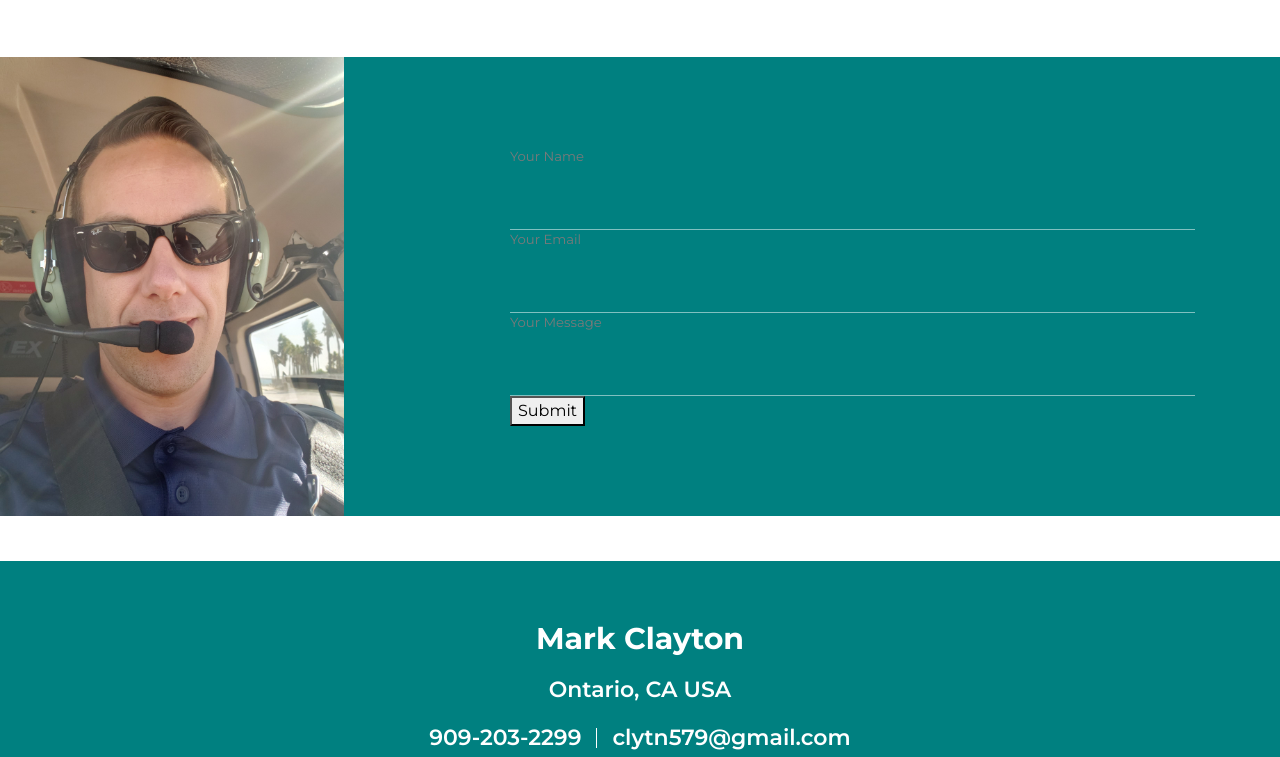
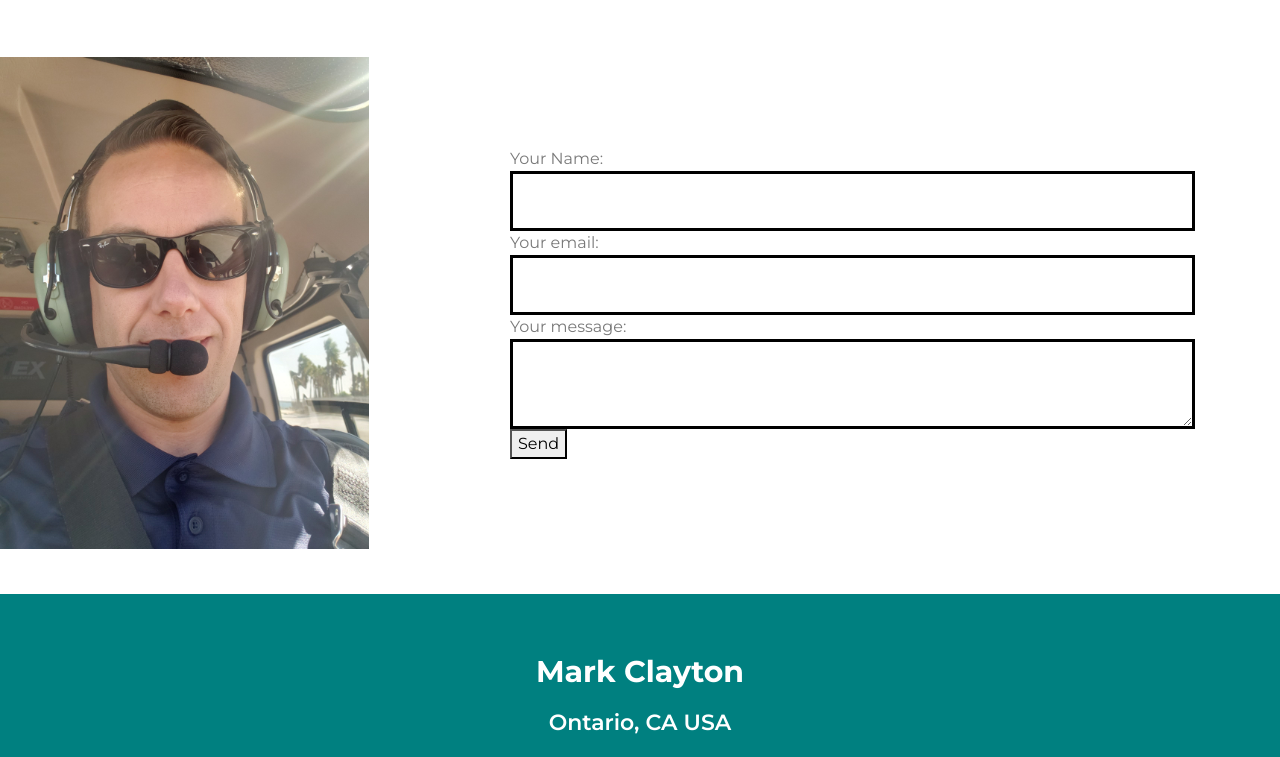
Before and after one commit to ClaytonsCreations/ClaytonsCreations.github.io, a plain HTML site: page index.html in a window 1280 px wide. Shown: the part 3469-4226 px from the top of the page. Drawn offline with nearby package versions, Linux system fonts and the light colour scheme.

Commit message:
contact update

```diff
--- a/css/style.css
+++ b/css/style.css
@@ -1307,7 +1307,7 @@ a:focus {
     position: relative;
     width: 100%;
     margin: 45px 0;
-    background: teal;
+    /* background: teal; */
 }
 
 .contact .container-fluid {
@@ -1322,22 +1322,22 @@ a:focus {
 }
 
 .contact .contact-form input {
-    color: #ffffff;
+    color: black;
     padding: 15px 0;
     background: none;
     border-radius: 0;
-    border: none;
-    border-bottom: 1px solid rgba(256, 256, 256, .5);
+    border: solid;
+    /* border-bottom: 1px solid rgba(256, 256, 256, .5); */
 }
 
 .contact .contact-form textarea {
-    color: #ffffff;
+    color: black;
     height: 90px;
     padding: 15px 0;
     background: none;
     border-radius: 0;
-    border: none;
-    border-bottom: 1px solid rgba(256, 256, 256, .5);
+    border: solid;
+    /* border-bottom: 1px solid rgba(256, 256, 256, .5); */
 }
 
 
@@ -1370,11 +1370,11 @@ form label,
   -webkit-appearance: none;
   -moz-appearance: none;
 }
-form label,
+/* form label,
 form legend {
   font-size: 0.825rem;
   margin-bottom: 0.5rem;
-}
+} */
 input[type=text],
 textarea {
     -webkit-appearance: none;
--- a/index.html
+++ b/index.html
@@ -658,17 +658,23 @@
                                 <div id="success"></div>
                                 <form name="sentMessage" id="contactForm" novalidate="novalidate">
                                     <div class="control-group">
-                                        <script src="https://kwesforms.com/v2/kwes-script.js" defer></script>
-                                        <form class="kwes-form" action="https://kwesforms.com/api/foreign/forms/eW780ndTduE0d2xJTe8N">
-                                            <label for="name">Your Name</label>
-                                            <input type="text" name="name" rules="required|max:255">
-                                            <label for="email">Your Email</label>
-                                            <input type="text" name="email" rules="required|max:255">
-                                            <label for="message">Your Message</label>
-                                            <input type="text" name="message" rules="required|max:255">
-
-                                            <button type="submit">Submit</button>
-                                        </form>
+                                        <form action="https://formspree.io/f/myyokogl" method="POST">
+                                        <label>
+                                        Your Name:
+                                        <input type="name" name="name">
+                                        </label>
+                                        <label>
+                                        <label>
+                                          Your email:
+                                          <input type="email" name="_replyto">
+                                        </label>
+                                        <label>
+                                          Your message:
+                                          <textarea name="message"></textarea>
+                                        </label>
+                                        <!-- your other form fields go here -->
+                                        <button type="submit">Send</button>
+                                      </form>
                                     </div>
                                 </form>
                             </div>
```
